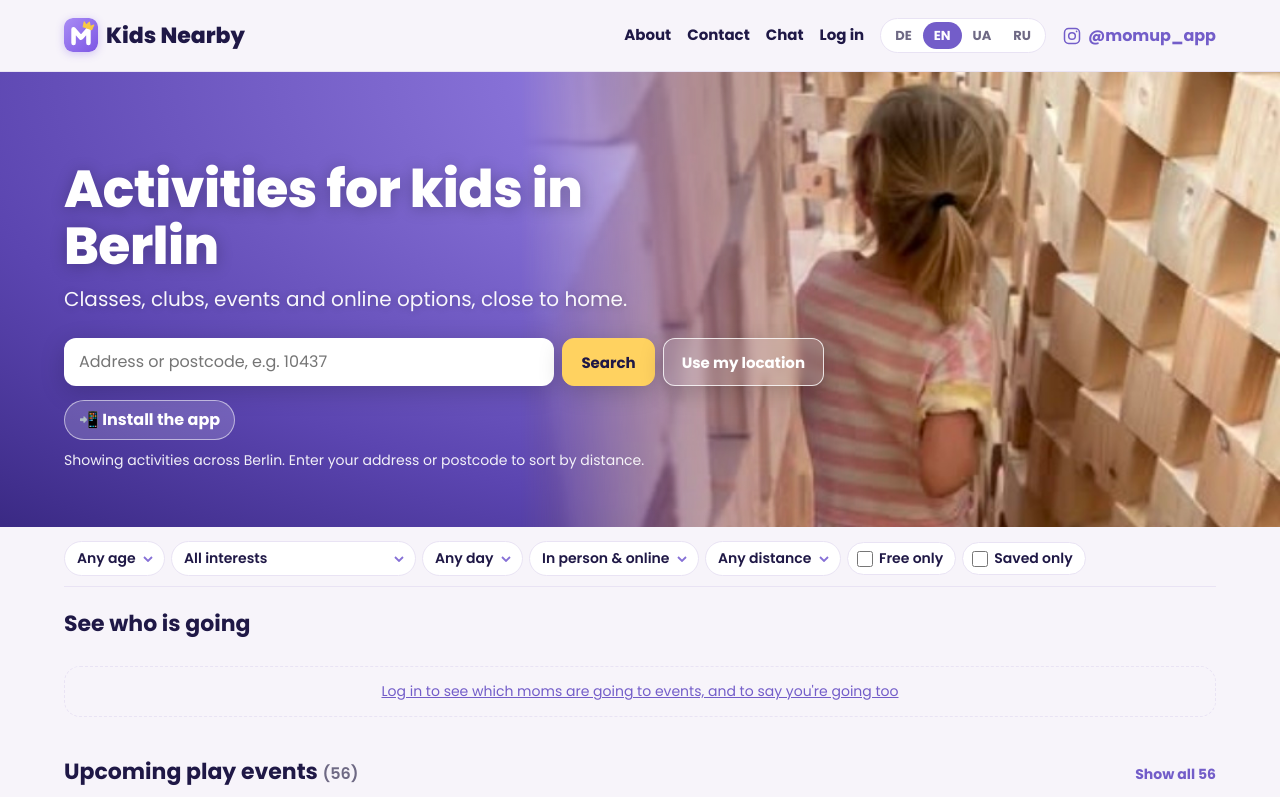
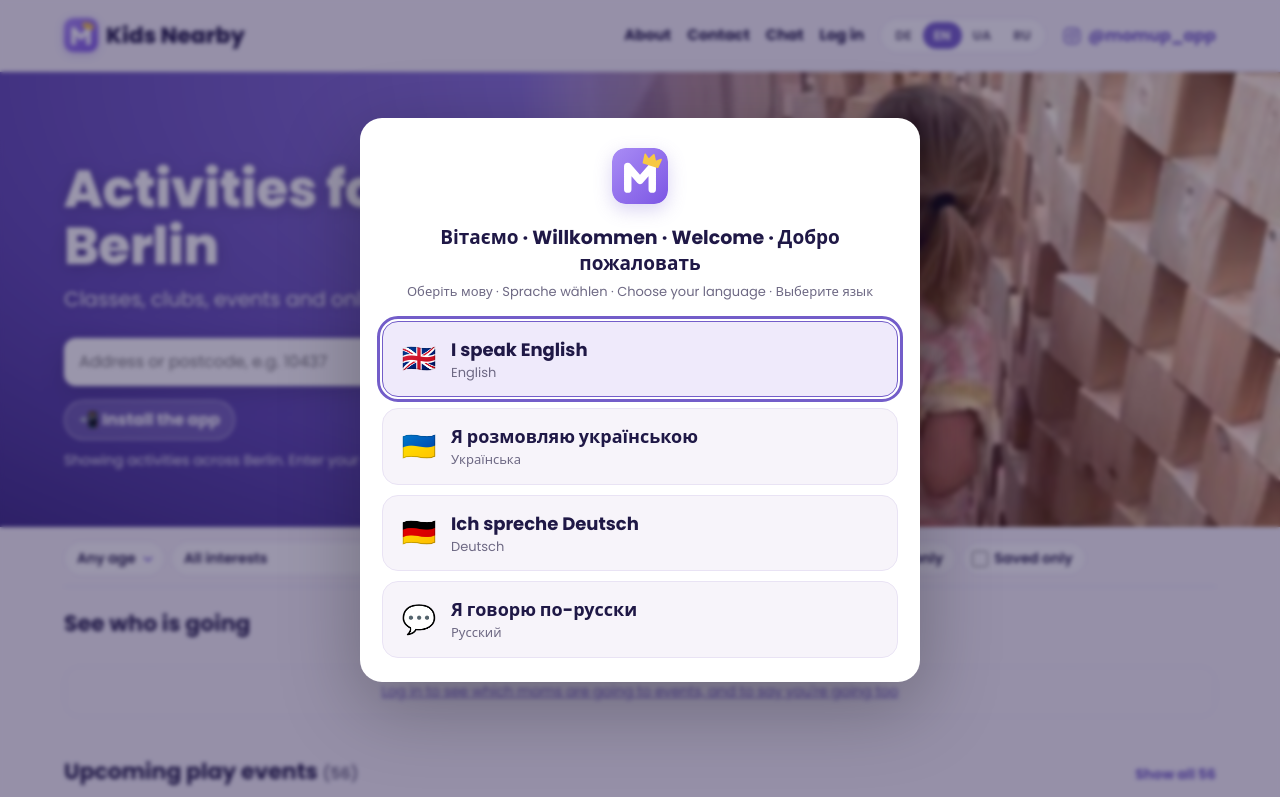
Before and after one commit to momup-app/momup-app.github.io, a website: page index.html in a window 1280 px wide. Shown: the top 797 px of the page. Drawn offline with nearby package versions, Linux system fonts and the light colour scheme.

Commit message:
First-visit welcome: pick your language with one tap ("I speak …" in each language)

```diff
--- a/index.html
+++ b/index.html
@@ -224,6 +224,7 @@
   <script src="supabase-config.js"></script>
   <script src="account.js"></script>
   <script src="tabs.js"></script>
+  <script src="welcome.js"></script>
   <script src="app.js"></script>
 </body>
 </html>
--- a/styles.css
+++ b/styles.css
@@ -539,3 +539,16 @@ input, select { font: inherit; color: var(--ink); background: var(--card); borde
 .btn.wa svg { flex: none; }
 .wa-link { margin: 4px 0 0; font-size: 14px; }
 .wa-link a { color: var(--wa); font-weight: 700; text-decoration: none; }
+
+/* first-visit language welcome */
+.welcome { text-align: center; padding: 30px 22px 24px; }
+.welcome-logo { border-radius: 14px; box-shadow: 0 6px 18px rgba(134, 112, 214, .3); }
+.welcome h2 { margin: 14px 0 6px; font-size: 19px; line-height: 1.35; }
+.welcome-sub { margin: 0 0 20px; font-size: 13px; color: var(--muted); }
+.welcome-choices { display: grid; gap: 10px; }
+.welcome-choice { display: grid; grid-template-columns: 40px 1fr; grid-template-rows: auto auto; align-items: center; column-gap: 12px; text-align: left; width: 100%; padding: 14px 16px; font: inherit; color: var(--ink); background: var(--bg); border: 1.5px solid var(--line); border-radius: 16px; cursor: pointer; transition: border-color .15s, background .15s, transform .15s; }
+.welcome-choice:hover, .welcome-choice:focus-visible { border-color: var(--accent); background: var(--soft); transform: translateY(-1px); }
+.welcome-choice.suggested { border-color: var(--accent); background: var(--soft); }
+.welcome-choice .mark { grid-row: span 2; font-size: 28px; line-height: 1; text-align: center; }
+.welcome-choice .text { font-size: 18px; font-weight: 700; }
+.welcome-choice small { font-size: 13px; color: var(--muted); }
--- a/sw.js
+++ b/sw.js
@@ -2,10 +2,10 @@
 // Network first, so updates show up right away; the saved copy is only used when offline.
 // Only this site's own files are saved. Maps, fonts, Supabase and the form service go straight to the network.
 
-const CACHE = "kids-nearby-v7";
+const CACHE = "kids-nearby-v8";
 const CORE = [
   "./", "./index.html", "./contact.html", "./account.html", "./install.html", "./chat.html",
-  "./styles.css", "./app.js", "./i18n.js", "./account.js", "./pwa.js", "./tabs.js", "./supabase-config.js", "./push-config.js",
+  "./styles.css", "./app.js", "./i18n.js", "./account.js", "./pwa.js", "./tabs.js", "./welcome.js", "./supabase-config.js", "./push-config.js",
   "./data/activities.json", "./data/events.json",
   "./images/icon.svg", "./images/icon-192.png", "./images/hero.jpg",
   "./manifest.webmanifest"
--- /dev/null
+++ b/welcome.js
@@ -0,0 +1,61 @@
+// First visit: a welcome window where a mom picks her language with one big button, each written in its own language.
+// Shown once: the choice is remembered (kn-lang), and links with ?lang= skip it. Load after tabs.js on every page.
+(function () {
+  "use strict";
+
+  var CHOICES = [
+    { lang: "uk", mark: "🇺🇦", text: "Я розмовляю українською", hint: "Українська" },
+    { lang: "de", mark: "🇩🇪", text: "Ich spreche Deutsch", hint: "Deutsch" },
+    { lang: "en", mark: "🇬🇧", text: "I speak English", hint: "English" },
+    { lang: "ru", mark: "💬", text: "Я говорю по-русски", hint: "Русский" }
+  ];
+
+  var stored = null;
+  try { stored = localStorage.getItem("kn-lang"); } catch (e) { return; } // storage blocked: don't nag every visit
+  if (stored || new URLSearchParams(location.search).get("lang")) return;
+  if (!window.HTMLDialogElement) return;
+
+  function remember(lang) {
+    try { localStorage.setItem("kn-lang", lang); } catch (e) {}
+  }
+
+  // The language the browser suggests goes first.
+  var guess = window.KN ? window.KN.pickLang() : "en";
+  var ordered = CHOICES.filter(function (c) { return c.lang === guess; })
+    .concat(CHOICES.filter(function (c) { return c.lang !== guess; }));
+
+  var dialog = document.createElement("dialog");
+  dialog.className = "sheet welcome";
+  dialog.setAttribute("aria-labelledby", "welcome-h");
+  dialog.innerHTML =
+    '<img src="images/icon.svg" width="56" height="56" alt="" class="welcome-logo">' +
+    '<h2 id="welcome-h">Вітаємо · Willkommen · Welcome · Добро пожаловать</h2>' +
+    '<p class="welcome-sub">Оберіть мову · Sprache wählen · Choose your language · Выберите язык</p>' +
+    '<div class="welcome-choices"></div>';
+  var box = dialog.querySelector(".welcome-choices");
+
+  ordered.forEach(function (c) {
+    var b = document.createElement("button");
+    b.type = "button";
+    b.lang = c.lang;
+    b.className = "welcome-choice" + (c.lang === guess ? " suggested" : "");
+    b.innerHTML = '<span class="mark" aria-hidden="true"></span><span class="text"></span><small></small>';
+    b.querySelector(".mark").textContent = c.mark;
+    b.querySelector(".text").textContent = c.text;
+    b.querySelector("small").textContent = c.hint;
+    b.addEventListener("click", function () {
+      remember(c.lang);
+      dialog.close();
+      // The page's own language button translates everything and keeps the choice.
+      var headerButton = document.querySelector('.lang button[data-lang="' + c.lang + '"]');
+      if (headerButton && headerButton.getAttribute("aria-pressed") !== "true") headerButton.click();
+    });
+    box.appendChild(b);
+  });
+
+  // Closing without choosing (Esc) keeps the language the site guessed, and doesn't ask again.
+  dialog.addEventListener("cancel", function () { remember(document.documentElement.lang || guess); });
+
+  document.body.appendChild(dialog);
+  dialog.showModal();
+})();
```
Also changed, not shown: account.html (+1 -0 lines), chat.html (+1 -0 lines), contact.html (+1 -0 lines), install.html (+1 -0 lines).
